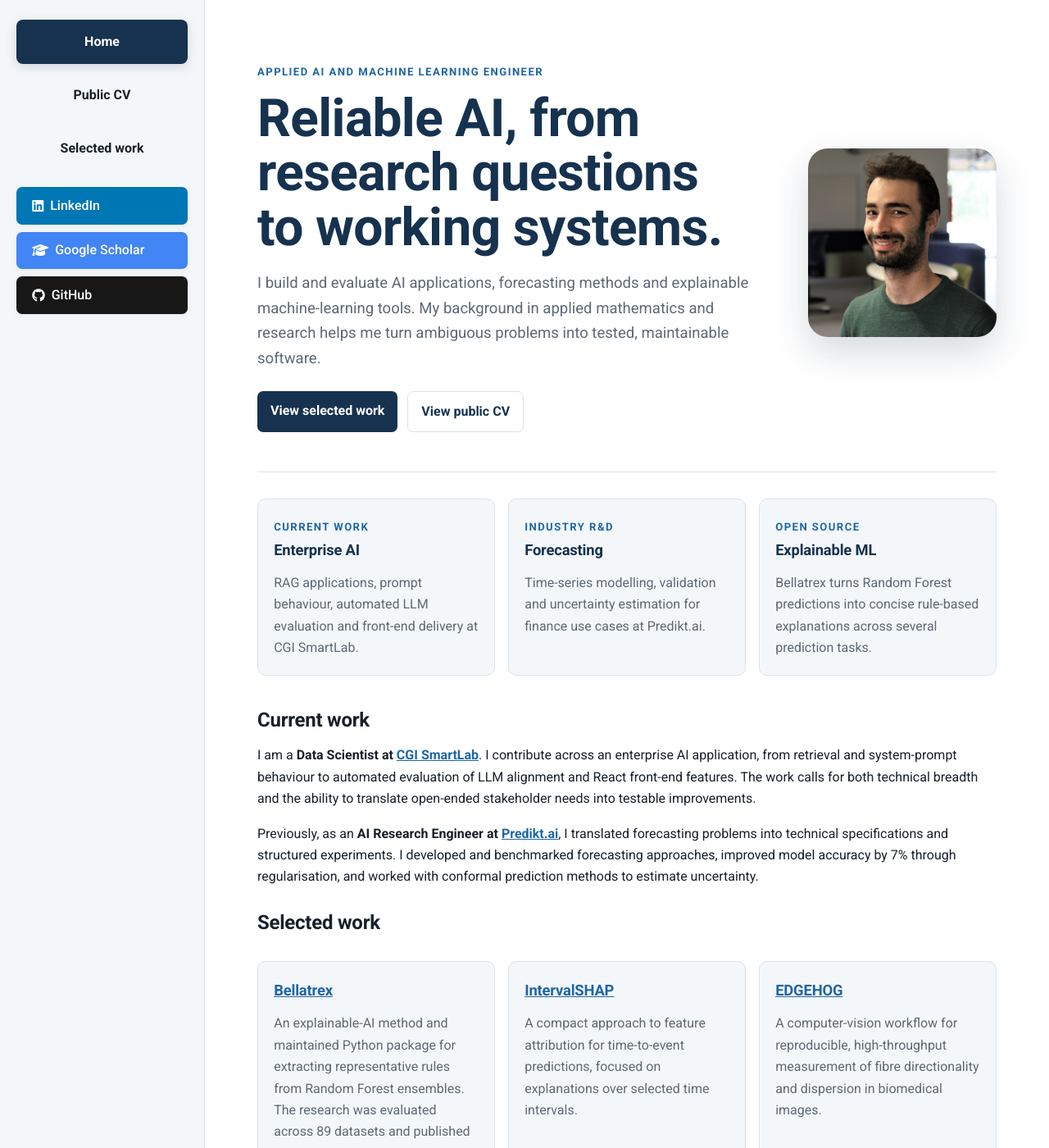
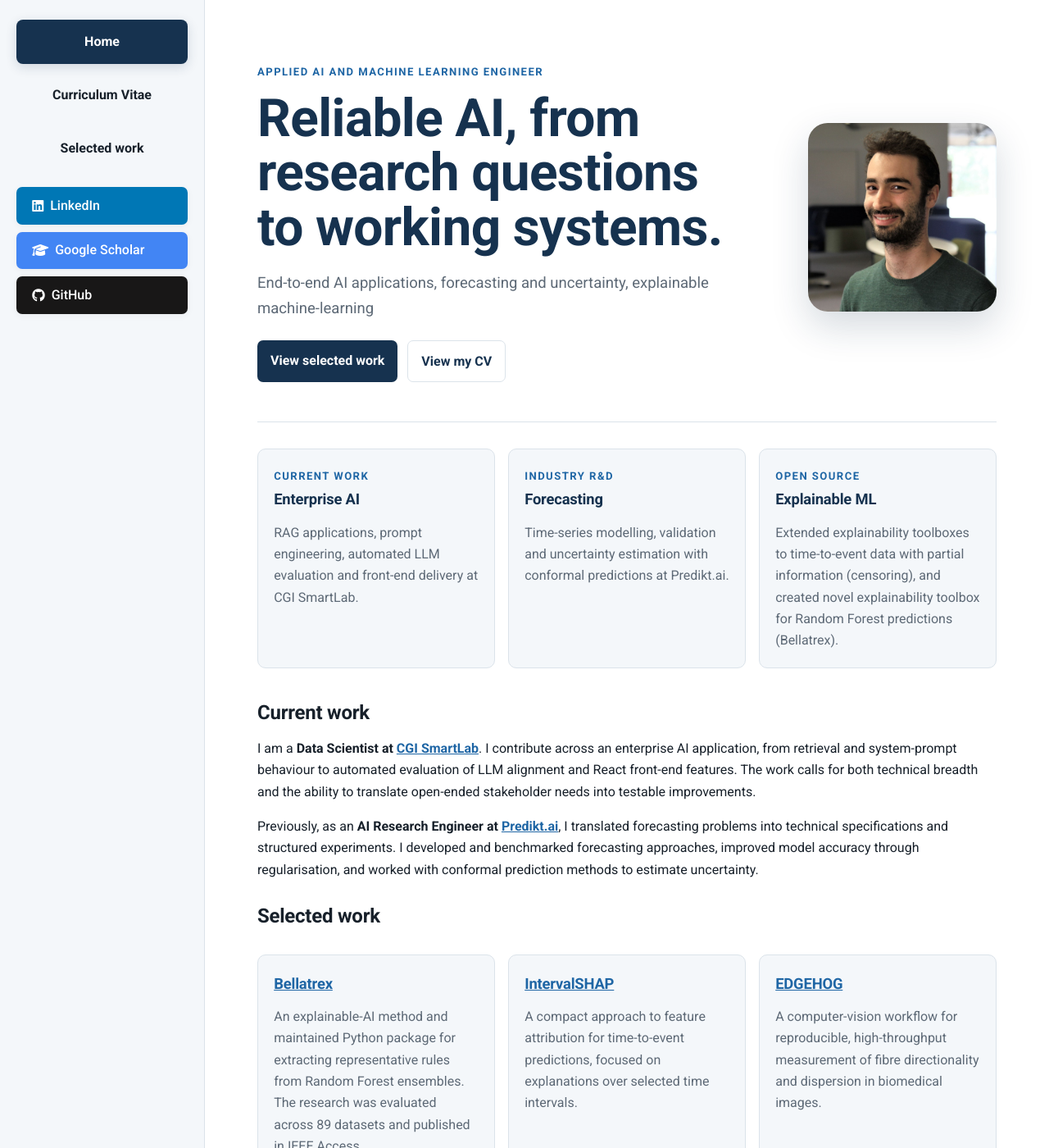
Before and after one commit to KlestDedja/klestdedja.github.io, a Jekyll site: the page built from index.md, in a window 1280 px wide and 1400 px high. Shown: the whole window at 82% size. Built offline with Jekyll 4.4.1, drawn with Linux system fonts in a browser that asks for light colours.

Commit message:
rename "public CV"to just CV or Curriculum Vitae

```diff
--- a/_config.yml
+++ b/_config.yml
@@ -5,7 +5,7 @@ url: "https://klestdedja.github.io"
 
 nav:
   - { title: "Home", url: "/" }
-  - { title: "Public CV", url: "/cv" }
+  - { title: "Curriculum Vitae", url: "/cv" }
   - { title: "Selected work", url: "/repositories" }
 
 exclude:
--- a/cv.html
+++ b/cv.html
@@ -1,12 +1,12 @@
 ---
 layout: default
-title: "Public CV | Klest Dedja"
-description: "General public CV for Klest Dedja, without private contact details."
+title: "Curriculum Vitae | Klest Dedja"
+description: "General curriculum vitae for Klest Dedja, without private contact details."
 ---
 
 <div class="cv-intro">
   <p class="eyebrow">General professional profile</p>
-  <h1>Public CV</h1>
+  <h1>Curriculum Vitae</h1>
   <p>This version provides a broad overview of my applied AI, machine-learning and research-software experience without private contact details.</p>
 </div>
 
--- a/index.md
+++ b/index.md
@@ -8,10 +8,10 @@ description: "Applied AI and machine learning engineer working across enterprise
   <div class="hero-copy">
     <p class="eyebrow">Applied AI and Machine Learning Engineer</p>
     <h1>Reliable AI, from research questions to working systems.</h1>
-    <p class="lead">I build and evaluate AI applications, forecasting methods and explainable machine-learning tools. My background in applied mathematics and research helps me turn ambiguous problems into tested, maintainable software.</p>
+    <p class="lead">End-to-end AI applications, forecasting and uncertainty, explainable machine-learning</p>
     <div class="hero-actions">
       <a class="button primary" href="/repositories">View selected work</a>
-      <a class="button secondary" href="/cv">View public CV</a>
+      <a class="button secondary" href="/cv">View my CV</a>
     </div>
   </div>
   <img class="profile-photo" src="/images/profile-2024.jpg" alt="Portrait of Klest Dedja" />
@@ -21,17 +21,17 @@ description: "Applied AI and machine learning engineer working across enterprise
   <article class="proof-card">
     <span class="card-label">Current work</span>
     <h2>Enterprise AI</h2>
-    <p>RAG applications, prompt behaviour, automated LLM evaluation and front-end delivery at CGI SmartLab.</p>
+    <p>RAG applications, prompt engineering, automated LLM evaluation and front-end delivery at CGI SmartLab.</p>
   </article>
   <article class="proof-card">
     <span class="card-label">Industry R&amp;D</span>
     <h2>Forecasting</h2>
-    <p>Time-series modelling, validation and uncertainty estimation for finance use cases at Predikt.ai.</p>
+    <p>Time-series modelling, validation and uncertainty estimation with conformal predictions at Predikt.ai.</p>
   </article>
   <article class="proof-card">
     <span class="card-label">Open source</span>
     <h2>Explainable ML</h2>
-    <p>Bellatrex turns Random Forest predictions into concise rule-based explanations across several prediction tasks.</p>
+    <p>Extended explainability toolboxes to time-to-event data with partial information (censoring), and created novel explainability toolbox for Random Forest predictions (Bellatrex).</p>
   </article>
 </section>
 
@@ -39,7 +39,7 @@ description: "Applied AI and machine learning engineer working across enterprise
 
 I am a **Data Scientist at [CGI SmartLab](https://www.cgi.com/nl/nl/smartlab)**. I contribute across an enterprise AI application, from retrieval and system-prompt behaviour to automated evaluation of LLM alignment and React front-end features. The work calls for both technical breadth and the ability to translate open-ended stakeholder needs into testable improvements.
 
-Previously, as an **AI Research Engineer at [Predikt.ai](https://predikt.ai/)**, I translated forecasting problems into technical specifications and structured experiments. I developed and benchmarked forecasting approaches, improved model accuracy by 7% through regularisation, and worked with conformal prediction methods to estimate uncertainty.
+Previously, as an **AI Research Engineer at [Predikt.ai](https://predikt.ai/)**, I translated forecasting problems into technical specifications and structured experiments. I developed and benchmarked forecasting approaches, improved model accuracy through regularisation, and worked with conformal prediction methods to estimate uncertainty.
 
 ## Selected work
 
```
Also changed, not shown: repositories.md (+1 -1 lines).
